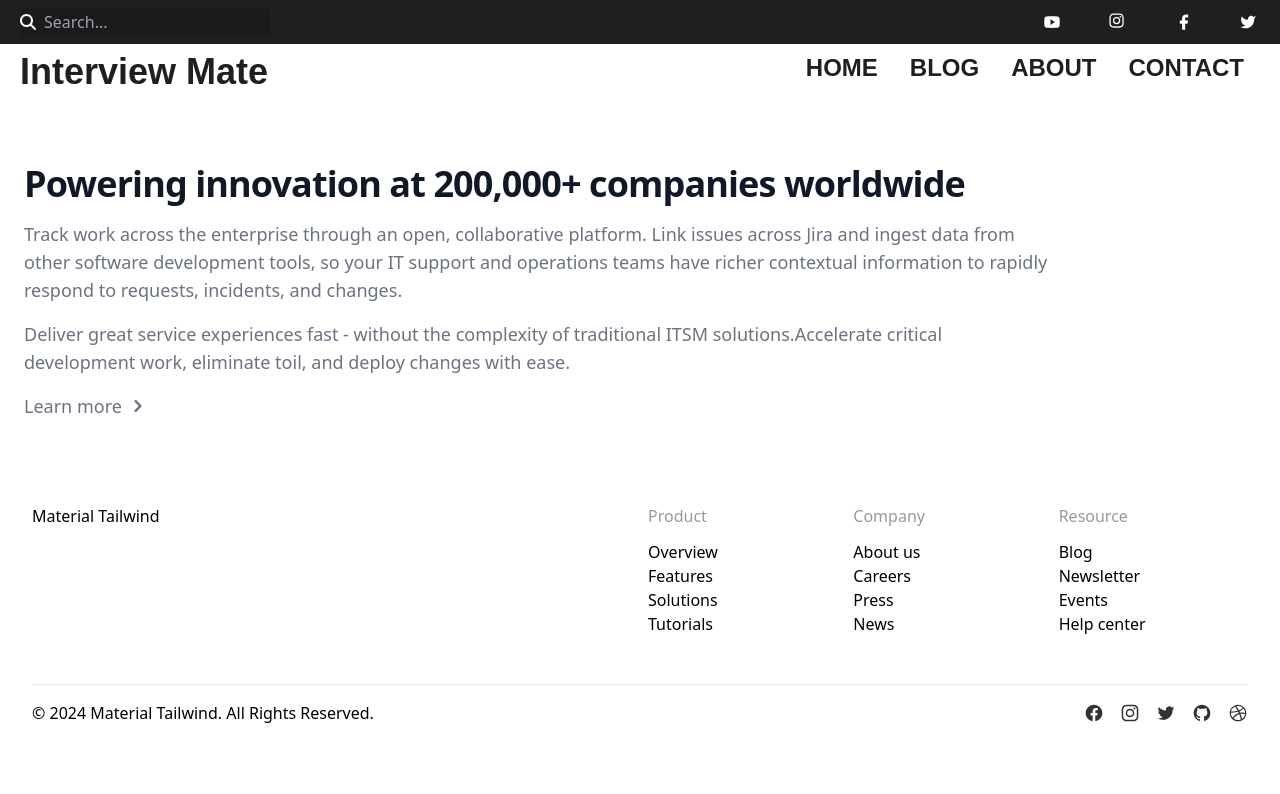
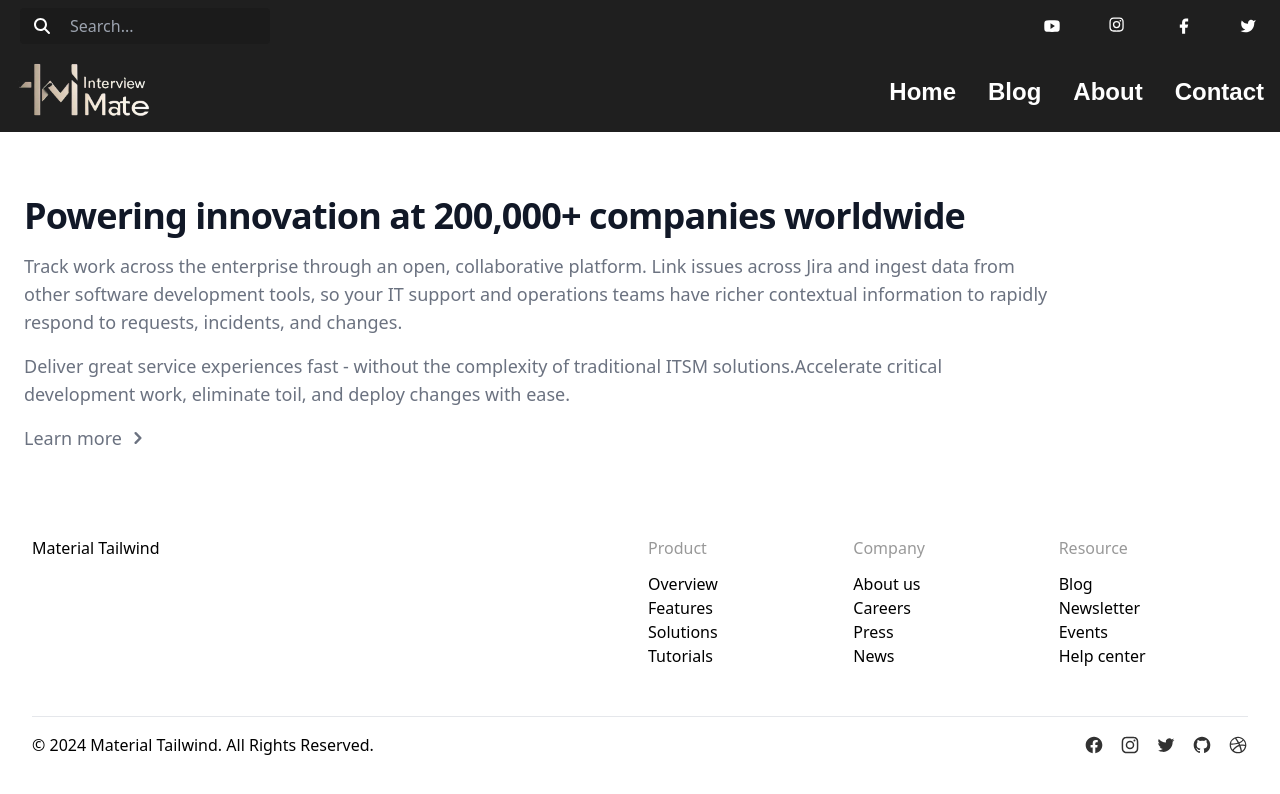
Before and after one commit to anuragcoder9026/Interview-Mate-frontend, a React (Vite) app: page / in a window 1280 px wide. Shown: the top 794 px of the page. Built offline with nearby package versions, Linux system fonts and the light colour scheme.

Commit message:
enhance navbar

```diff
--- a/src/components/navbar.jsx
+++ b/src/components/navbar.jsx
@@ -1,5 +1,6 @@
 import React, {useState} from "react";
 import { FaArrowDown, FaArrowUp, FaBars } from "react-icons/fa";
+import logo from '../assets/images/logo.png'
 
 export default function NavBar() {
   const [isNavBarToggled, setIsNavBarToggled] = useState(false);
@@ -50,34 +51,34 @@ export default function NavBar() {
           FAQ
         </a>
       </div>
-      <div className="px-5 justify-between bg-white justify-items-center text-black p-2 hidden md:flex">
-      <h1 className="text-black font-bold text-4xl font-Poppins"> Interview Mate</h1>
+      <div className="justify-between bg-black justify-items-center text-white  py-2 hidden md:flex ">
+       <img  className="px-4 " src = {logo} height={20} width={170}/>
 
 
-        <div>
+        <div className="flex align-items-center justify-content-center">
         <a
           href="#rules"
-          className="p-4 rounded-2xl hover:bg-white hover:text-black hover:cursor-pointer font-bold text-2xl font-Poppins"
+          className=" p-4 rounded-1xl place-items-center hover:bg-white hover:text-black hover:cursor-pointer font-bold text-2xl font-Poppins"
         >
-          HOME
+          Home
         </a>
         <a
           href="#tracks"
-          className="p-4 rounded-2xl hover:bg-white hover:text-black hover:cursor-pointer font-bold text-2xl font-Poppins"
+          className="p-4 rounded-1xl hover:bg-white hover:text-black hover:cursor-pointer font-bold text-2xl font-Poppins"
         >
-          BLOG
+          Blog
         </a>
         <a
           href="#judges"
-          className="p-4 rounded-2xl hover:bg-white hover:text-black hover:cursor-pointer font-bold text-2xl font-Poppins"
+          className="p-4 rounded-1xl hover:bg-white hover:text-black hover:cursor-pointer font-bold text-2xl font-Poppins"
         >
-          ABOUT
+          About
         </a>
         <a
           href="#faq"
-          className="p-4 rounded-2xl hover:bg-white hover:text-black hover:cursor-pointer font-bold text-2xl font-Poppins"
+          className="p-4 rounded-1xl hover:bg-white hover:text-black hover:cursor-pointer font-bold text-2xl font-Poppins"
         >
-          CONTACT
+          Contact
         </a>
         </div>
       </div>
--- a/src/components/searbar.jsx
+++ b/src/components/searbar.jsx
@@ -4,9 +4,10 @@ import { faSearch } from '@fortawesome/free-solid-svg-icons';
 
 const SearchBar = () => {
     return (
-        <div style={styles.searchContainer}>
-            <FontAwesomeIcon icon={faSearch} style={styles.icon} />
+        <div style={styles.searchContainer}  >
+            <FontAwesomeIcon icon={faSearch} style={styles.icon} className="px-3" />
             <input
+                className="py-1"
                 type="text"
                 placeholder="Search..."
                 style={styles.input}
@@ -20,7 +21,7 @@ const styles = {
         display: 'flex',
         alignItems: 'center',
         backgroundColor: '#1b1b1b', // Dark gray color
-        padding: 'px',
+        padding: '2px',
         borderRadius: '4px',
         width: '250px',
     },
```
Also changed, not shown: src/assets/images/logo.png (added).
